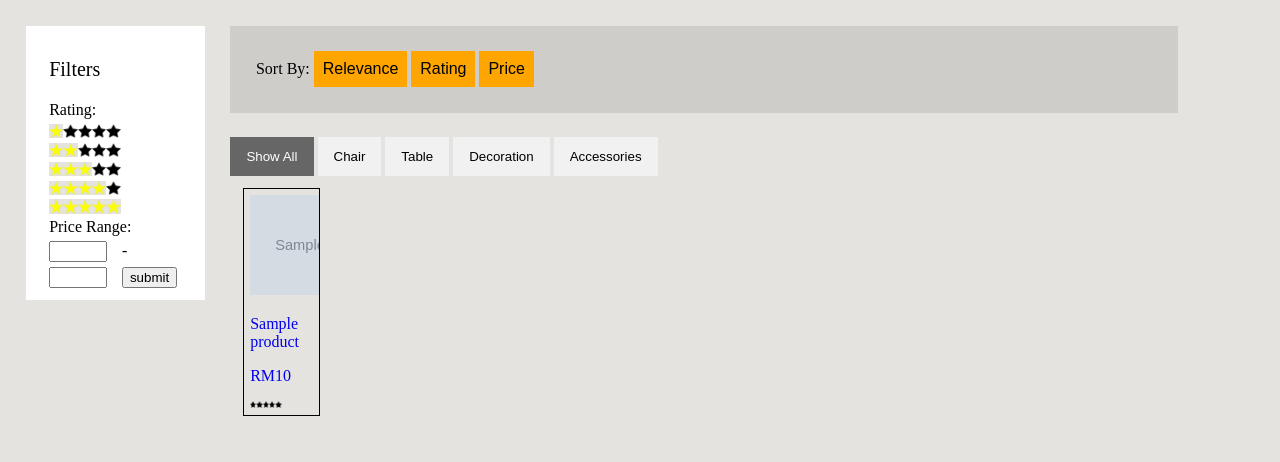
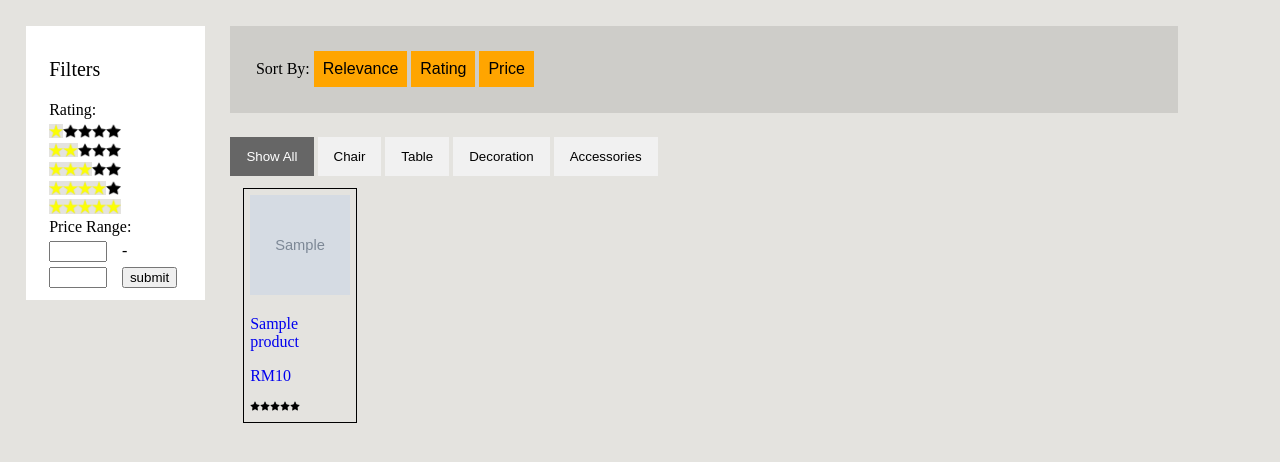
Before and after one commit to JiaweiGit1999/Craft-Pop-House, a PHP site: page /buyingpage.php in a window 1280 px wide. Shown: the part 150-612 px from the top of the page. Run offline with PHP 8.4, Linux system fonts and the light colour scheme; the visitor is signed in with stand-in values (Sample User, id 1); tables that the repository leaves empty or names only in its code hold one stand-in row (values such as "Sample post"); grey boxes marked "Sample" are stand-in pictures; some libraries are stand-ins or nearby versions.

Commit message:
Update buyingpage.css

```diff
--- a/buyingpage.css
+++ b/buyingpage.css
@@ -272,13 +272,13 @@ form{
     margin-top: 5px;
 }
 .product_column{
-	width: 10%;
-	height: 12%;
+	width: 100px;
+	height: 220px;
 	margin: 2%;
 	padding: 1%;
 	border: 1px solid black;
 	float:left;
-	display: none;
+	display: hidden;
 	overflow: hidden;
 }
 
```
